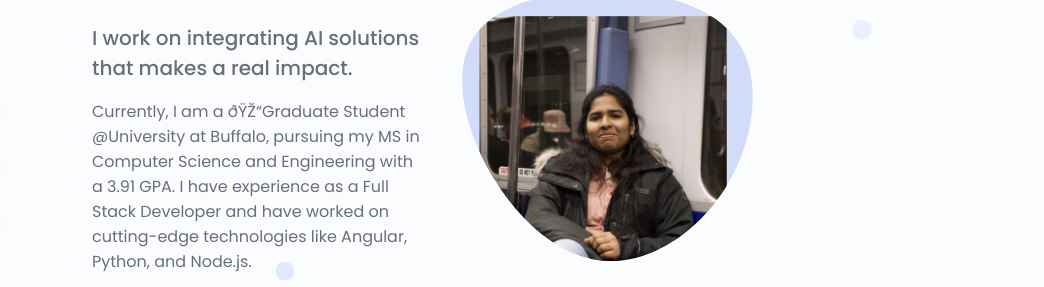
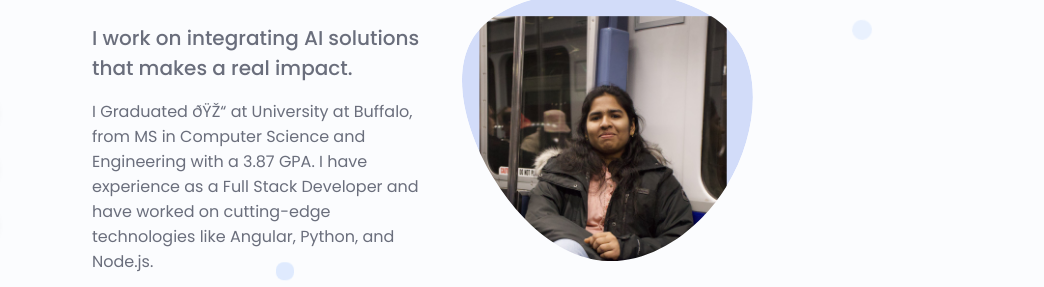
Before and after one commit to pavani-nagari/pavani-nagari.github.io, a plain HTML site: page index.html in a window 1280 px wide. Shown: the part 292-579 px from the top of the page, 236-1280 px from the left. Drawn offline with nearby package versions, Linux system fonts and the light colour scheme.

Commit message:
updated resume

```diff
--- a/index.html
+++ b/index.html
@@ -132,8 +132,8 @@
                             <h1 class="home__title">Pavani Ayanambakam</h1>
                             <h3 class="home__subtitle">I work on integrating AI solutions that makes a real impact.</h3>
                             <p class="home__description"></p>
-                            <p class="home__description">Currently, I am a 🎓Graduate Student @University at Buffalo,
-                                pursuing my MS in Computer Science and Engineering with a 3.91 GPA. I have experience as a Full Stack Developer and have worked on cutting-edge technologies like Angular, Python, and Node.js.
+                            <p class="home__description"> I  Graduated 🎓 at University at Buffalo,
+                                from MS in Computer Science and Engineering with a 3.87 GPA. I have experience as a Full Stack Developer and have worked on cutting-edge technologies like Angular, Python, and Node.js.
                             </p>
                             <p class="home__description">My interests include ML, DL, Reinforcement learning, Software
                                 Development and Testing, and Natural Language Processing.</p>
```
Also changed, not shown: 1 other file.
